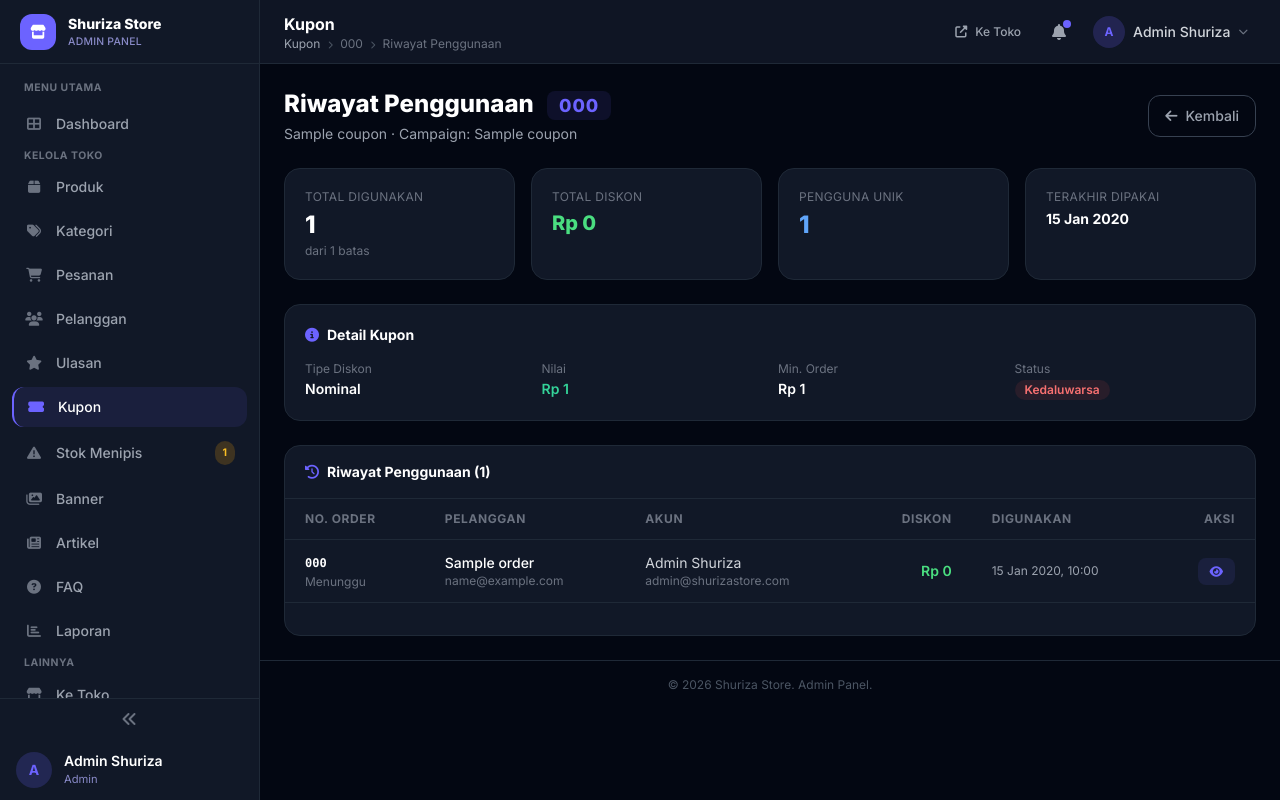
After one commit to shuriza/shuriza-store, a Laravel app: page /admin/coupons/1/usages in a window 1280 px wide. The commit adds this page. Run offline with Laravel 12, Linux system fonts and the light colour scheme; a user stored in the database is signed in; data comes from the database, SQL or seed files in the repository; tables that the repository leaves empty hold one stand-in row (values such as "Sample post"); style sheets or scripts are compiled from the project's sources; parts of the project's set-up code (start-up, migrations or seed data) failed here and were passed over; some libraries are stand-ins or nearby versions.

Commit message:
Implement digital delivery lifecycle filter, coupon usage history, and advanced analytics
Co-authored-by: shuriza <189354803+shuriza@users.noreply.github.com>
Agent-Logs-Url: https://github.com/shuriza/shuriza-store/sessions/1cd7a881-4cc6-4682-a206-950fa9637acc

```diff
--- a/app/Http/Controllers/Admin/CouponController.php
+++ b/app/Http/Controllers/Admin/CouponController.php
@@ -5,6 +5,7 @@ namespace App\Http\Controllers\Admin;
 use App\Http\Controllers\Controller;
 use App\Models\Category;
 use App\Models\Coupon;
+use App\Models\CouponUsage;
 use Illuminate\Http\Request;
 use Illuminate\Support\Str;
 
@@ -105,4 +106,23 @@ class CouponController extends Controller
         $coupon->delete();
         return back()->with('success', 'Kupon berhasil dihapus.');
     }
+
+    public function usages(Coupon $coupon)
+    {
+        $usages = CouponUsage::with(['order', 'user'])
+            ->where('coupon_id', $coupon->id)
+            ->latest('used_at')
+            ->paginate(25);
+
+        $stats = [
+            'total_uses'       => $coupon->used_count,
+            'total_discount'   => CouponUsage::where('coupon_id', $coupon->id)->sum('discount_amount'),
+            'unique_users'     => CouponUsage::where('coupon_id', $coupon->id)->whereNotNull('user_id')->distinct('user_id')->count('user_id'),
+            'last_used_at'     => ($last = CouponUsage::where('coupon_id', $coupon->id)->max('used_at'))
+                                  ? \Carbon\Carbon::parse($last)
+                                  : null,
+        ];
+
+        return view('admin.coupons.usages', compact('coupon', 'usages', 'stats'));
+    }
 }
--- a/app/Models/Order.php
+++ b/app/Models/Order.php
@@ -52,6 +52,15 @@ class Order extends Model
     public function getFormattedTotalAttribute(): string
     {
         return 'Rp ' . number_format($this->total, 0, ',', '.');
+    }
+
+    /**
+     * Count of order items that have not yet been delivered digitally.
+     * Uses the already-eager-loaded items relation when available.
+     */
+    public function getPendingDeliveryCountAttribute(): int
+    {
+        return $this->items->filter(fn ($i) => $i->delivery_status !== 'delivered')->count();
     }
 
     public function getStatusLabelAttribute(): string
--- a/resources/views/admin/coupons/index.blade.php
+++ b/resources/views/admin/coupons/index.blade.php
@@ -82,6 +82,9 @@
                                 </td>
                                 <td class="px-4 py-3 text-right">
                                     <div class="flex items-center justify-end gap-1">
+                                        <a href="{{ route('admin.coupons.usages', $coupon) }}" class="rounded-lg p-2 text-gray-400 transition hover:bg-white/5 hover:text-white" title="Riwayat Penggunaan">
+                                            <i class="fas fa-history"></i>
+                                        </a>
                                         <a href="{{ route('admin.coupons.edit', $coupon) }}" class="rounded-lg p-2 text-gray-400 transition hover:bg-white/5 hover:text-white" title="Edit">
                                             <i class="fas fa-edit"></i>
                                         </a>
--- /dev/null
+++ b/resources/views/admin/coupons/usages.blade.php
@@ -0,0 +1,155 @@
+@extends('layouts.admin')
+
+@section('title', 'Riwayat Penggunaan Kupon – ' . $coupon->code)
+@section('page-title', 'Kupon')
+@section('breadcrumb')
+<a href="{{ route('admin.coupons.index') }}" class="text-gray-400 hover:text-white">Kupon</a>
+<i class="fas fa-chevron-right mx-1 text-[0.5rem] text-gray-600"></i>
+<span>{{ $coupon->code }}</span>
+<i class="fas fa-chevron-right mx-1 text-[0.5rem] text-gray-600"></i>
+<span>Riwayat Penggunaan</span>
+@endsection
+
+@section('content')
+<div class="space-y-6">
+
+    {{-- Header --}}
+    <div class="flex flex-wrap items-center justify-between gap-4">
+        <div>
+            <h1 class="text-2xl font-extrabold text-white">
+                Riwayat Penggunaan
+                <span class="ml-2 rounded-lg bg-peri/10 px-3 py-1 text-lg text-peri tracking-wider">{{ $coupon->code }}</span>
+            </h1>
+            <p class="mt-1 text-sm text-gray-400">{{ $coupon->name }}{{ $coupon->campaign_name ? ' · Campaign: ' . $coupon->campaign_name : '' }}</p>
+        </div>
+        <a href="{{ route('admin.coupons.index') }}"
+           class="inline-flex items-center gap-2 rounded-xl border border-gray-700 px-4 py-2.5 text-sm font-medium text-gray-400 transition hover:text-white">
+            <i class="fas fa-arrow-left"></i> Kembali
+        </a>
+    </div>
+
+    {{-- Stats Cards --}}
+    <div class="grid grid-cols-2 sm:grid-cols-4 gap-4">
+        <div class="rounded-2xl border border-gray-800 bg-gray-900 p-5">
+            <div class="text-xs text-gray-500 uppercase tracking-wide mb-1">Total Digunakan</div>
+            <div class="text-2xl font-extrabold text-white">{{ number_format($stats['total_uses']) }}</div>
+            @if($coupon->usage_limit)
+            <div class="text-xs text-gray-500 mt-0.5">dari {{ number_format($coupon->usage_limit) }} batas</div>
+            @endif
+        </div>
+        <div class="rounded-2xl border border-gray-800 bg-gray-900 p-5">
+            <div class="text-xs text-gray-500 uppercase tracking-wide mb-1">Total Diskon</div>
+            <div class="text-xl font-extrabold text-green-400">Rp {{ number_format($stats['total_discount'], 0, ',', '.') }}</div>
+        </div>
+        <div class="rounded-2xl border border-gray-800 bg-gray-900 p-5">
+            <div class="text-xs text-gray-500 uppercase tracking-wide mb-1">Pengguna Unik</div>
+            <div class="text-2xl font-extrabold text-blue-400">{{ number_format($stats['unique_users']) }}</div>
+        </div>
+        <div class="rounded-2xl border border-gray-800 bg-gray-900 p-5">
+            <div class="text-xs text-gray-500 uppercase tracking-wide mb-1">Terakhir Dipakai</div>
+            <div class="text-sm font-bold text-white">
+                {{ $stats['last_used_at'] ? $stats['last_used_at']->format('d M Y') : '-' }}
+            </div>
+        </div>
+    </div>
+
+    {{-- Coupon Details --}}
+    <div class="rounded-2xl border border-gray-800 bg-gray-900 p-5">
+        <h3 class="text-sm font-bold text-white mb-4"><i class="fas fa-info-circle text-peri mr-2"></i>Detail Kupon</h3>
+        <div class="grid grid-cols-2 sm:grid-cols-4 gap-4 text-sm">
+            <div>
+                <dt class="text-gray-500 text-xs mb-0.5">Tipe Diskon</dt>
+                <dd class="font-semibold text-white">{{ $coupon->type === 'percent' ? 'Persentase' : 'Nominal' }}</dd>
+            </div>
+            <div>
+                <dt class="text-gray-500 text-xs mb-0.5">Nilai</dt>
+                <dd class="font-semibold text-emerald-400">{{ $coupon->formatted_value }}</dd>
+            </div>
+            <div>
+                <dt class="text-gray-500 text-xs mb-0.5">Min. Order</dt>
+                <dd class="font-semibold text-white">{{ $coupon->min_order > 0 ? 'Rp ' . number_format($coupon->min_order, 0, ',', '.') : 'Tidak ada' }}</dd>
+            </div>
+            <div>
+                <dt class="text-gray-500 text-xs mb-0.5">Status</dt>
+                <dd>
+                    @php $label = $coupon->status_label; @endphp
+                    <span class="inline-flex items-center gap-1 rounded-full px-2.5 py-0.5 text-xs font-semibold
+                        {{ $label === 'Aktif' ? 'bg-emerald-500/10 text-emerald-400' : ($label === 'Nonaktif' ? 'bg-gray-500/10 text-gray-400' : 'bg-red-500/10 text-red-400') }}">
+                        {{ $label }}
+                    </span>
+                </dd>
+            </div>
+        </div>
+    </div>
+
+    {{-- Usage History Table --}}
+    <div class="overflow-hidden rounded-2xl border border-gray-800 bg-gray-900">
+        <div class="px-5 py-4 border-b border-gray-800">
+            <h3 class="text-sm font-bold text-white"><i class="fas fa-history text-peri mr-2"></i>Riwayat Penggunaan ({{ $usages->total() }})</h3>
+        </div>
+        @if($usages->count() > 0)
+        <div class="overflow-x-auto">
+            <table class="w-full text-left text-sm">
+                <thead class="border-b border-gray-800 text-xs uppercase tracking-wider text-gray-500">
+                    <tr>
+                        <th class="px-5 py-3">No. Order</th>
+                        <th class="px-5 py-3">Pelanggan</th>
+                        <th class="px-5 py-3">Akun</th>
+                        <th class="px-5 py-3 text-right">Diskon</th>
+                        <th class="px-5 py-3">Digunakan</th>
+                        <th class="px-5 py-3 text-right">Aksi</th>
+                    </tr>
+                </thead>
+                <tbody class="divide-y divide-gray-800">
+                    @foreach($usages as $usage)
+                    <tr class="hover:bg-white/[0.02] transition">
+                        <td class="px-5 py-3">
+                            <span class="font-mono text-xs font-semibold text-white">{{ $usage->order->order_number ?? '-' }}</span>
+                            @if($usage->order)
+                            <p class="text-xs text-gray-500 mt-0.5">{{ $usage->order->status_label }}</p>
+                            @endif
+                        </td>
+                        <td class="px-5 py-3">
+                            <p class="font-medium text-white">{{ $usage->order->name ?? '-' }}</p>
+                            <p class="text-xs text-gray-500">{{ $usage->order->email ?? ($usage->order->phone ?? '-') }}</p>
+                        </td>
+                        <td class="px-5 py-3">
+                            @if($usage->user)
+                                <p class="text-sm text-gray-300">{{ $usage->user->name }}</p>
+                                <p class="text-xs text-gray-500">{{ $usage->user->email }}</p>
+                            @else
+                                <span class="text-xs text-gray-500 italic">Tamu</span>
+                            @endif
+                        </td>
+                        <td class="px-5 py-3 text-right font-semibold text-green-400">
+                            Rp {{ number_format($usage->discount_amount, 0, ',', '.') }}
+                        </td>
+                        <td class="px-5 py-3 text-gray-400 text-xs">
+                            {{ $usage->used_at ? $usage->used_at->format('d M Y, H:i') : '-' }}
+                        </td>
+                        <td class="px-5 py-3 text-right">
+                            @if($usage->order)
+                            <a href="{{ route('admin.orders.show', $usage->order) }}"
+                               class="rounded-lg bg-peri/10 px-3 py-1.5 text-xs font-semibold text-peri transition hover:bg-peri/20">
+                                <i class="fas fa-eye"></i>
+                            </a>
+                            @endif
+                        </td>
+                    </tr>
+                    @endforeach
+                </tbody>
+            </table>
+        </div>
+        <div class="px-5 py-4 border-t border-gray-800">
+            {{ $usages->links() }}
+        </div>
+        @else
+        <div class="py-12 text-center">
+            <i class="fas fa-ticket-alt text-3xl text-gray-700 mb-3"></i>
+            <p class="text-sm text-gray-500">Belum ada penggunaan untuk kupon ini.</p>
+        </div>
+        @endif
+    </div>
+
+</div>
+@endsection
--- a/routes/web.php
+++ b/routes/web.php
@@ -345,6 +345,7 @@ Route::prefix("admin")
                 Route::get("/", [AdminCouponController::class, "index"])->name("index");
                 Route::get("/create", [AdminCouponController::class, "create"])->name("create");
                 Route::post("/", [AdminCouponController::class, "store"])->name("store");
+                Route::get("/{coupon}/usages", [AdminCouponController::class, "usages"])->name("usages");
                 Route::get("/{coupon}/edit", [AdminCouponController::class, "edit"])->name("edit");
                 Route::put("/{coupon}", [AdminCouponController::class, "update"])->name("update");
                 Route::patch("/{coupon}/toggle", [AdminCouponController::class, "toggleActive"])->name("toggle");
```
Also changed, not shown: app/Http/Controllers/Admin/OrderController.php (+18 -7 lines), app/Http/Controllers/Admin/ReportController.php (+32 -5 lines), app/Models/OrderItem.php (+25 -0 lines), resources/views/admin/orders/index.blade.php (+24 -9 lines), resources/views/admin/reports-index.blade.php (+72 -0 lines).
